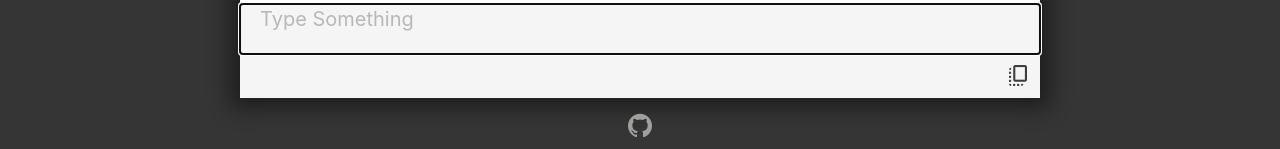
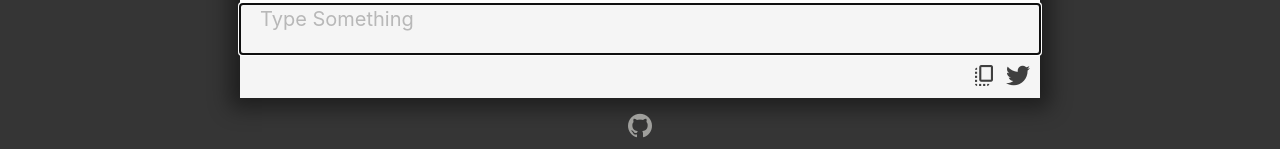
Before and after one commit to spoorts-eth/wagdie-text, a Next.js app: page / in a window 1280 px wide. Shown: the part 297-446 px from the top of the page. Built offline with nearby package versions, Linux system fonts and the light colour scheme.

Commit message:
add tweet button

```diff
--- a/components/Generator.tsx
+++ b/components/Generator.tsx
@@ -91,6 +91,17 @@ const CustomEditor = {
       }
     }
   },
+
+  getAllText(editor: ReactEditor): string {
+    return editor.children
+      .map((n) => {
+        if ('type' in n) {
+          return n.children.map((c) => c.text).join('')
+        }
+        return n.text
+      })
+      .join('\n')
+  },
 }
 
 export default function Generator({ onChange }: { onChange?: () => void }) {
@@ -145,20 +156,21 @@ export default function Generator({ onChange }: { onChange?: () => void }) {
   )
 
   const copyContents = useCallback(async () => {
-    const text = editor.children
-      .map((n) => {
-        if ('type' in n) {
-          return n.children.map((c) => c.text).join('')
-        }
-        return n.text
-      })
-      .join('\n')
+    const text = CustomEditor.getAllText(editor);
     try {
       await navigator.clipboard.writeText(text)
       toast('Contents copied to clipboard', { toastId: 'copyContents' })
     } catch (error) {
       toast.error("Couldn't copy contents", { toastId: 'copyContents' })
     }
+  }, [editor])
+
+  const tweetContents = useCallback(async () => {
+    const text = CustomEditor.getAllText(editor)
+    const a = document.createElement('a')
+    a.href = `https://twitter.com/intent/tweet?hashtags=WAGDIE&text=${encodeURIComponent(text)}`;
+    a.setAttribute('target', '_blank')
+    a.click()
   }, [editor])
 
   const renderElement = useCallback((props: RenderElementProps) => {
@@ -187,6 +199,9 @@ export default function Generator({ onChange }: { onChange?: () => void }) {
         <div className={styles.bottombar}>
           <ActionButton onClick={copyContents}>
             <Icon>copy</Icon>
+          </ActionButton>
+          <ActionButton onClick={tweetContents}>
+            <Icon>twitter</Icon>
           </ActionButton>
         </div>
       </Slate>
@@ -265,10 +280,7 @@ const Topbar = ({
         </ToggleButton>
       </div>
       <div>
-        <ToggleButton
-          isActive={fontEnabled}
-          onMouseDown={toggleFontEnabled}
-        >
+        <ToggleButton isActive={fontEnabled} onMouseDown={toggleFontEnabled}>
           <Icon>{fontEnabled ? 'toggle_on' : 'toggle_off'}</Icon>
         </ToggleButton>
       </div>
```
